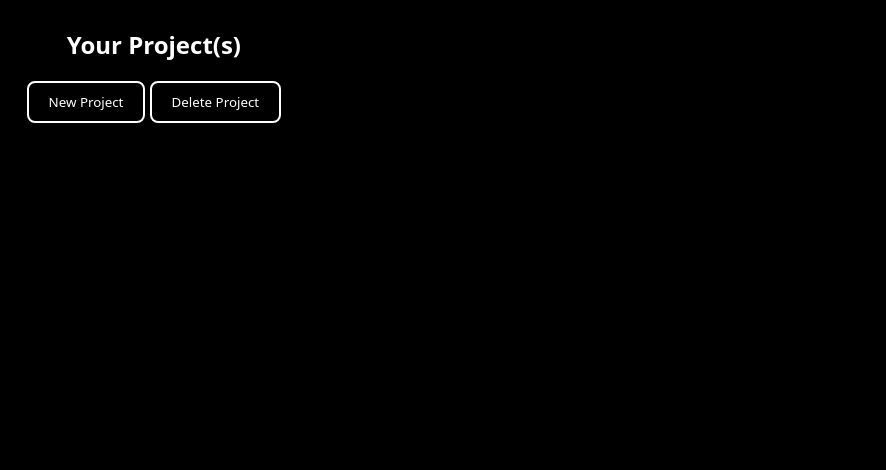
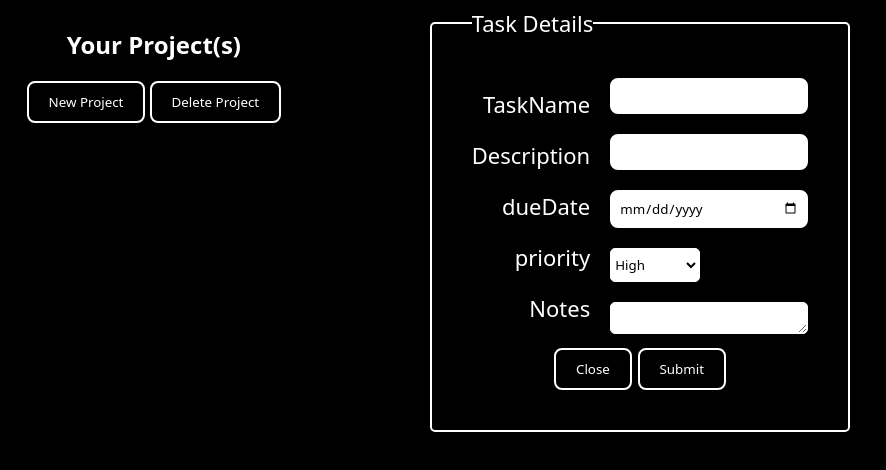
Before and after one commit to BurnIsBliss/Todo-List, a website built with webpack: page src/template.html in a window 1280 px wide. Shown: the whole page, without its empty margins (0-886 px from the left). Built offline with nearby package versions, Linux system fonts and the light colour scheme.

Commit message:
Finsished the layout for task form (Only HTML and CSS).

```diff
--- a/src/classModule.js
+++ b/src/classModule.js
@@ -72,6 +72,10 @@ class ProjectList {
         return this.listOfProject;
     }
 
+    removeProjectFromList(value) {
+        this.listOfProject.splice(value, 1);
+    }
+
 }
 
 export {ToDoTask, Project, ProjectList}
--- a/src/domManipulationModule.js
+++ b/src/domManipulationModule.js
@@ -62,10 +62,10 @@ function deleteButtonFunctionality () {
     deleteButton.addEventListener("click", () => {
         if (document.querySelector('.projectListContainer > div > input:checked')) {
             let fetchStorageOutput = fetchStorage();
-            console.log(fetchStorageOutput);
             let inputElementValue = (document.querySelector('.projectListContainer > div > input:checked').value);
             let elementIndex = fetchStorageOutput.indexOf(inputElementValue);
             fetchStorageOutput.splice(elementIndex, 1);
+            projectListObject.removeProjectFromList(elementIndex);
             populateStorage(fetchStorageOutput);
             displayProjectList();
         }
--- a/src/styles.css
+++ b/src/styles.css
@@ -77,3 +77,62 @@ input:focus {
     gap: 8px;
     justify-items: center;
 }
+
+fieldset {
+    display: flex;
+    gap: 14px;
+    border: 2px solid white;
+    padding: 40px;
+    border-radius: 5px;
+    font-size: 22px;
+    flex-direction: column;
+    align-items: center;
+}
+
+.taskModalMainContainer {
+    display: flex;
+    align-items: center;
+    gap: 20px;
+    text-align: right;
+}
+
+.inputsContainer {
+    gap: 20px;
+}
+
+.labelsContainer, .inputsContainer {
+    display: grid;
+}
+
+select {
+    width: 90px;
+    height: 34px;
+}
+
+textarea, select {
+    background-color: white;
+    color: black;
+    border: 1px solid white;
+    border-radius: 5px;
+}
+
+option {
+    font-size: 22px;
+}
+
+.inputsContainer > input {
+    width: 180px;
+}
+
+textarea {
+    height: 30px;
+}
+
+.labelsContainer > div {
+    height: 31px;
+}
+
+.labelsContainer {
+    display: grid;
+    gap: 20px;
+}
--- a/src/template.html
+++ b/src/template.html
@@ -27,5 +27,37 @@
         </form>
     </dialog>
 
+    <dialog class="taskModal" open>
+        <form action="./task.txt" method="post">
+            <fieldset>
+                <legend>Task Details</legend>
+                <div class="taskModalMainContainer">
+                    <div class="labelsContainer">
+                        <div><label for="">TaskName</label></div>
+                        <div><label>Description</label></div>
+                        <div><label>dueDate</label></div>
+                        <div><label for="">priority</label></div>
+                        <div><label>Notes</label></div>
+                    </div>
+                    <div class="inputsContainer">
+                        <input type="text">
+                        <input type="text">
+                        <input type="date" name="">
+                        <select name="" id="">
+                            <option value="High">High</option>
+                            <option value="Medium">Medium</option>
+                            <option value="Low">Low</option>
+                        </select>
+                        <textarea name=""></textarea>
+                    </div>
+                </div>
+                <div class="buttonContainerTaskModal">
+                    <button type="reset">Close</button>
+                    <button type="submit">Submit</button>
+                </div>
+            </fieldset>
+        </form>
+    </dialog>
+
 </body>
 </html>
```
